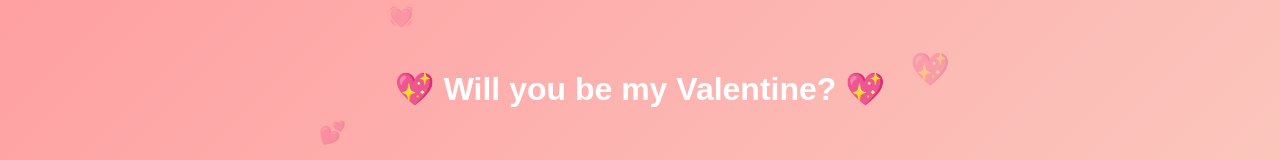
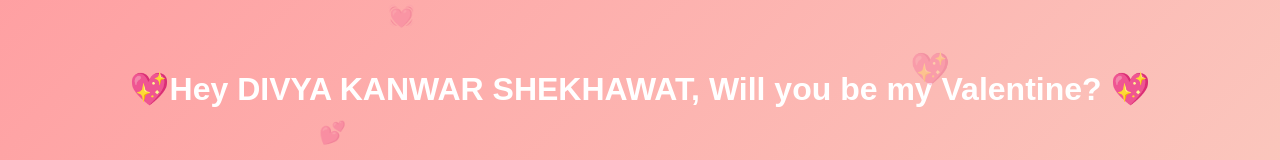
Before and after one commit to AdiDatta/A-serious-question, a plain HTML site: page index.html in a window 1280 px wide. Shown: the part 232-392 px from the top of the page. Drawn offline with Linux system fonts and the light colour scheme.

Commit message:
Update index.html

```diff
--- a/index.html
+++ b/index.html
@@ -114,7 +114,7 @@ setInterval(createHeart, 400);
 
 <script>
 /* ===== TYPING EFFECT ===== */
-const text = "💖 Will you be my Valentine? 💖";
+const text = "💖Hey DIVYA KANWAR SHEKHAWAT, Will you be my Valentine? 💖";
 let i = 0;
 const typing = document.getElementById("typing");
 
```
